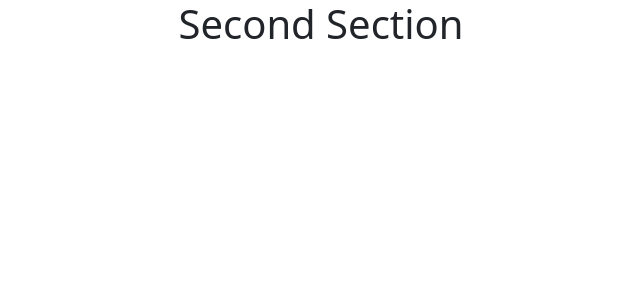
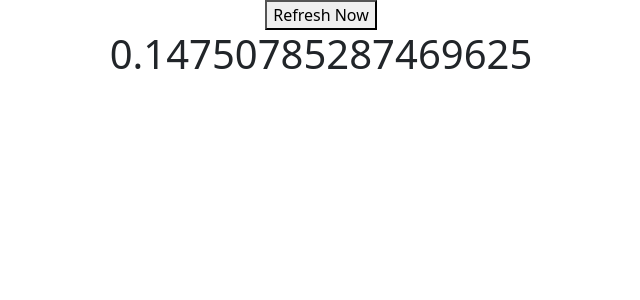
Before and after one commit to mithunbanerjee632/React-Js-Basic, a React (Create React App) app: page / in a window 1280 px wide. Shown: the top 300 px of the page, without its empty margins (319-959 px from the left). Built offline with nearby package versions, Linux system fonts and the light colour scheme.

Commit message:
Force Update Method

```diff
--- a/src/App.js
+++ b/src/App.js
@@ -7,6 +7,7 @@
 import SetState from './mycomponents/SetState';
 import Condition1 from './mycomponents/Condition1.js';
 import Condition2 from './mycomponents/Condition2.js';
+import Refresh from './mycomponents/Refresh.js';
 
 
 import States from './mycomponents/States';
@@ -17,8 +18,7 @@
       <div className="App">
 
 
-       <Condition2></Condition2>
-
+      <Refresh></Refresh>
        </div>
   );
 
--- /dev/null
+++ b/src/mycomponents/Refresh.js
@@ -0,0 +1,27 @@
+import React,{Component} from 'react'
+class Refresh extends Component{
+
+  constructor(){
+    super();
+    this.refreshNow = this.refreshNow.bind(this);
+  }
+
+  refreshNow(){
+    this.forceUpdate();
+  }
+
+
+render(){
+  return(
+    <div>
+       <button onClick={this.refreshNow}>Refresh Now</button>
+       <h1>{Math.random()}</h1>
+
+    </div>
+  );
+}
+
+
+}
+
+export default Refresh
```
